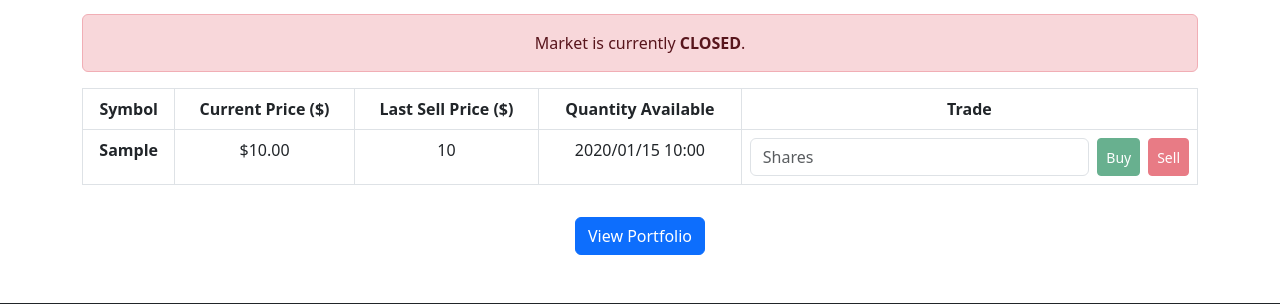
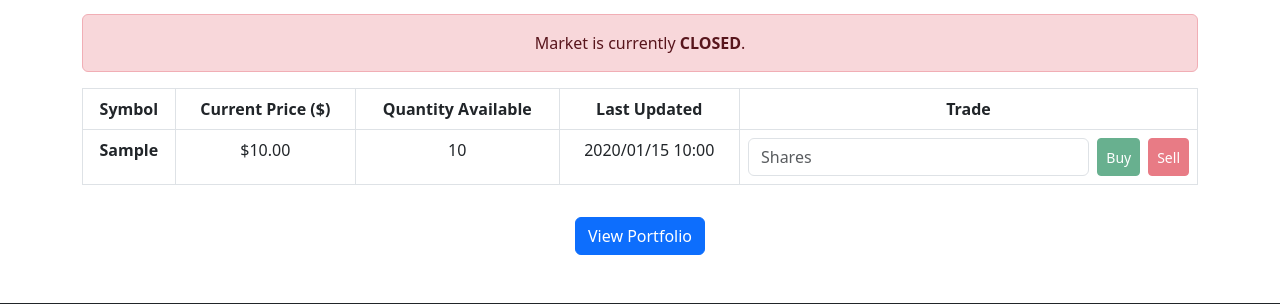
Before and after one commit to ivazqu10/Stocks, a Flask app: page /buy_sell_stock in a window 1280 px wide. Shown: the part 190-494 px from the top of the page. Run offline with Flask 3, Linux system fonts and the light colour scheme; a user stored in the database is signed in; tables that the repository leaves empty hold one stand-in row (values such as "Sample post").

Commit message:
Slight fix

```diff
--- a/templates/buy_sell_stock.html
+++ b/templates/buy_sell_stock.html
@@ -25,8 +25,8 @@
                 <tr>
                     <th>Symbol</th>
                     <th>Current Price ($)</th>
-                    <th>Last Sell Price ($)</th>
                     <th>Quantity Available</th>
+                    <th>Last Updated</th>
                     <th>Trade</th>
                 </tr>
             </thead>
```
